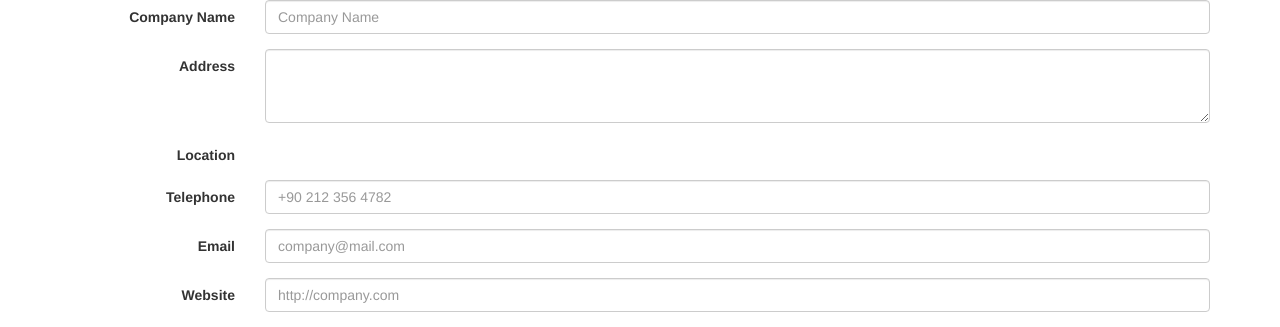
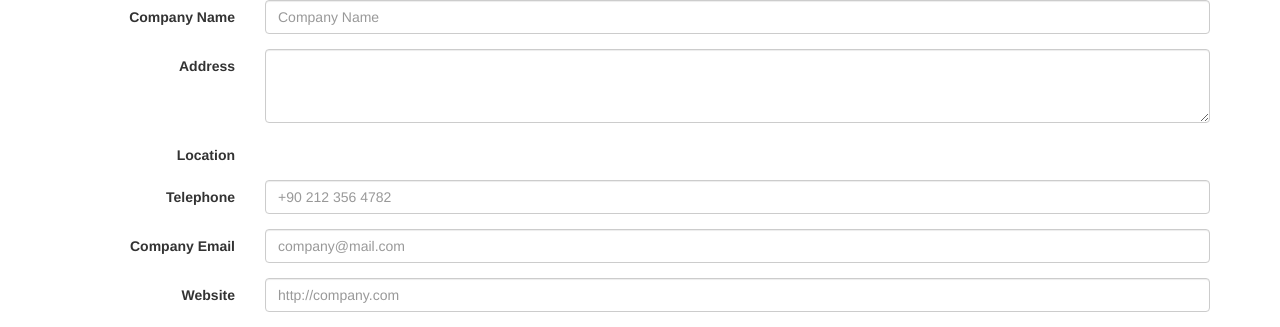
Before and after one commit to legoritma/24-Istanbul-Server, a PHP site: template views/admin/add-company.php in a window 1280 px wide. Shown: the top 327 px of the page. Run offline with PHP 8.4, Linux system fonts and the light colour scheme; the template is opened without the code that fills it, so the values that code supplies are empty; some libraries are stand-ins or nearby versions.

Commit message:
Proper label name for emails

```diff
--- a/views/admin/add-company.php
+++ b/views/admin/add-company.php
@@ -27,7 +27,7 @@
             </div>
         </div>
         <div class="form-group">
-            <label for="inputEmail" class="col-sm-2 control-label">Email</label>
+            <label for="inputEmail" class="col-sm-2 control-label">Company Email</label>
             <div class="col-sm-10">
                 <input name="email" type="email" class="form-control" id="inputEmail" placeholder="company@mail.com">
             </div>
--- a/views/admin/personel-info.php
+++ b/views/admin/personel-info.php
@@ -19,7 +19,7 @@
             </div>
         </div>
         <div class="form-group">
-            <label for="inputEmail" class="col-sm-2 control-label">Email</label>
+            <label for="inputEmail" class="col-sm-2 control-label">Personel Email</label>
             <div class="col-sm-10">
                 <input name="email" type="email" class="form-control" id="inputEmail" placeholder="john@mail.com">
             </div>
```
